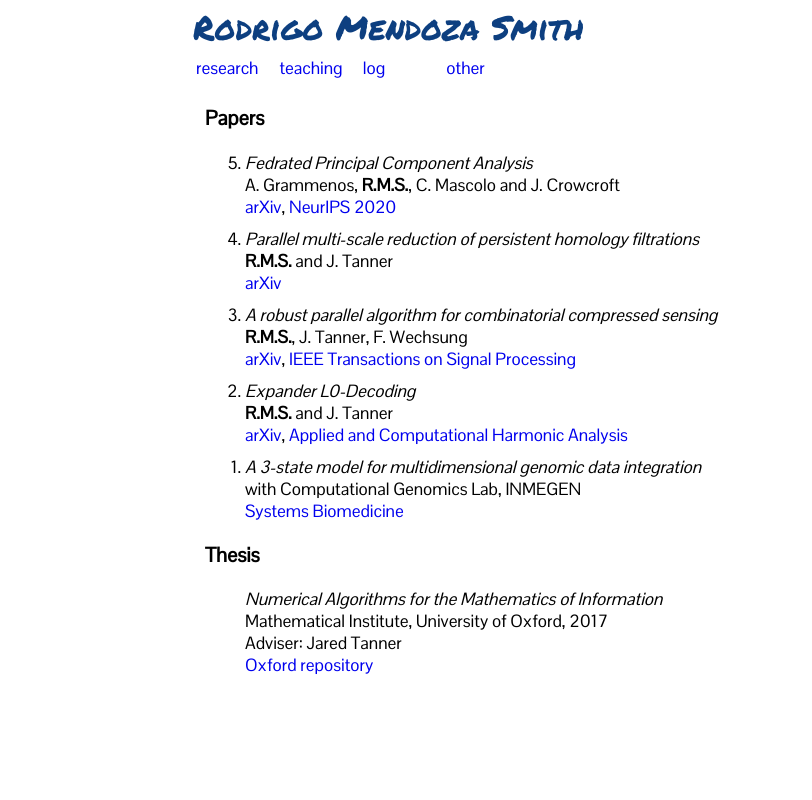
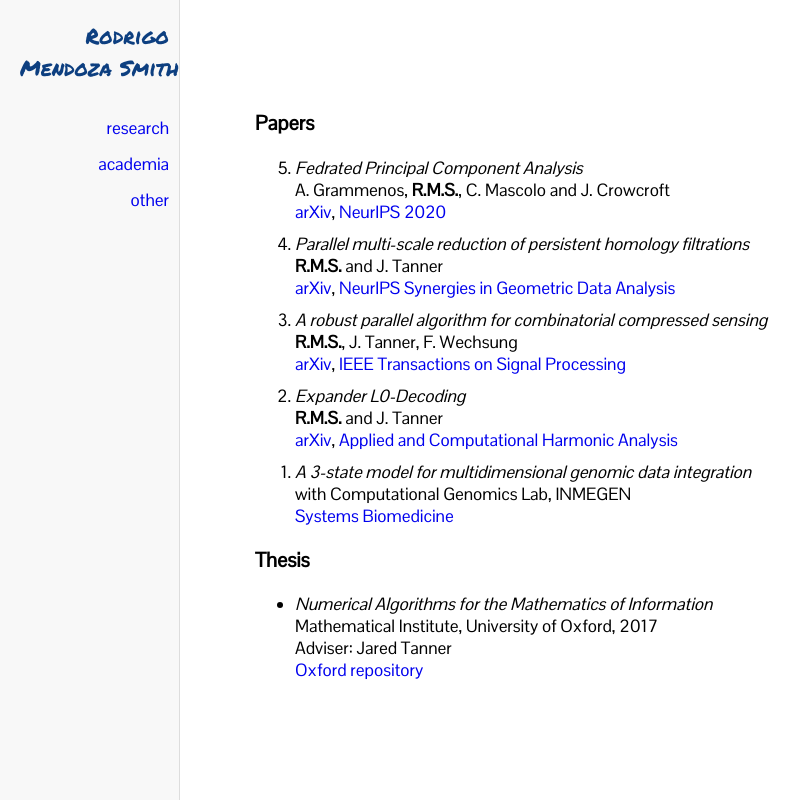
Before and after one commit to rodrgo/rodrgo.github.io, a PHP site: page /research.html in a window 1280 px wide. Shown: the whole page, without its empty margins (0-812 px from the left). Run offline with PHP 8.4, Linux system fonts and the light colour scheme.

Commit message:
Small refactor

```diff
--- a/research.html
+++ b/research.html
@@ -8,31 +8,15 @@
 	<link href="https://fonts.googleapis.com/css?family=Permanent+Marker" rel="stylesheet" type="text/css" />
 	<link href='https://fonts.googleapis.com/css?family=Roboto:400,300,100|Pontano+Sans|Open+Sans:300|Raleway' rel='stylesheet' type='text/css'>
 	<link rel="stylesheet" type="text/css" href="style.css" />
-<table width="100%">
-	<td>
-		<table>
-			<tr>
-				<a class="nameheader" href="index.html">Rodrigo Mendoza Smith</a>
-			</tr>
-			<tr>
-				<td align="left" width="20%">
-					<a class="section" href="research.html" title="research">research</a>
-				</td>
-				<td align="left" width="20%">
-					<a class="section" href="teaching.html" title="teaching">teaching</a>
-				</td>
-				<td align="left" width="20%">
-					<a class="section" href="log.html" title="log">log</a>
-				</td>
-				<td align="left" width="20%">
-					<a class="section" href="other.html" title="log">other</a>
-				</td>
-			</tr>
-		</table>
-	</td>
-</table>
 </head>
 <body>
+<div class="sidebar">
+	<a class="nameheader" href="index.html">Rodrigo<br/>Mendoza Smith</a>
+	<a class="section" href="research.html" title="research">research</a>
+	<a class="section" href="academia.html" title="academia">academia</a>
+	<a class="section" href="other.html" title="other">other</a>
+</div>
+<div class="main-content">
 
 <div class="container">
     <h3>Papers</h3>
@@ -47,7 +31,8 @@
         <li id="tda">
             <em>Parallel multi-scale reduction of persistent homology filtrations</em><br>
             <b>R.M.S.</b> and J. Tanner<br>
-            <a href="https://arxiv.org/abs/1708.04710" target="_blank">arXiv</a><br>
+            <a href="https://arxiv.org/abs/1708.04710" target="_blank">arXiv</a>,
+            <a href="https://neurips.cc/Conferences/2017/Schedule?showEvent=8786" target="_blank">NeurIPS Synergies in Geometric Data Analysis</a><br>
         </li>
         <li id="robust-l0">
             <em>A robust parallel algorithm for combinatorial compressed sensing</em><br>
@@ -73,13 +58,16 @@
 <div class="container">
     <h3>Thesis</h3>
     <ul>
-        <em>Numerical Algorithms for the Mathematics of Information</em><br>
-        Mathematical Institute, University of Oxford, 2017 <br>
-        Adviser: Jared Tanner <br>
-        <a href="https://ora.ox.ac.uk/objects/uuid:451a418b-eca0-454f-8b54-7b6476056969" target="_blank">Oxford repository</a><br>
+        <li>
+            <em>Numerical Algorithms for the Mathematics of Information</em><br>
+            Mathematical Institute, University of Oxford, 2017 <br>
+            Adviser: Jared Tanner <br>
+            <a href="https://ora.ox.ac.uk/objects/uuid:451a418b-eca0-454f-8b54-7b6476056969" target="_blank">Oxford repository</a>
+        </li>
     </ul>
 </div>
 
+</div>
 
 </body>
 <script>
--- a/style.css
+++ b/style.css
@@ -41,7 +41,7 @@ li {
 }
 
 a.customisable-highlight { color: green; }
-h1.summary { display: none!; }
+h1.summary { display: none !important; }
 
 h3#nocap:first-letter {
   text-transform: lowercase!important;
@@ -58,7 +58,12 @@ h3#nocap:first-letter {
   color: #a21919;
   font-size: 25pt;
   color: #0D3F80;
-	text-align: center;
+	text-align: left;
+	white-space: nowrap;
+	display: block;
+}
+.section {
+  margin-right: 15px;
 }
 .section:hover {
   color: #4444FF;
@@ -71,8 +76,19 @@ h3#nocap:first-letter {
 #pic {
 	float: left;
 	width: 220px;
+	max-width: 100%;
 	margin-right: 15px;
 	margin-bottom: 15px;
+}
+
+@media (max-width: 480px) {
+  #pic {
+    width: 100%;
+    max-width: 150px;
+    float: none;
+    display: block;
+    margin: 0 auto 15px;
+  }
 }
 
 .container {
@@ -100,8 +116,6 @@ a.bibitem {
 
 body {
   font-family: 'Pontano Sans', serif;
-    max-width: 900px;
-    margin: 0 auto;
   font-size: 13pt;
   text-justify: inter-word;
   hyphens: auto;
@@ -109,4 +123,87 @@ body {
   -moz-hyphens: auto;
   -ms-hyphens: auto;
   -o-hyphens: auto;
-};
+  margin: 0;
+  padding: 0;
+}
+
+.sidebar {
+  position: fixed;
+  left: 0;
+  top: 0;
+  width: 180px;
+  height: 100vh;
+  padding: 20px;
+  padding-right: 10px;
+  background-color: #f8f8f8;
+  border-right: 1px solid #ddd;
+  box-sizing: border-box;
+}
+
+.main-content {
+  margin-left: calc((100vw + 220px - 900px) / 2);
+  padding: 20px;
+  padding-top: 90px;
+  max-width: 900px;
+  min-width: 0;
+  overflow-wrap: break-word;
+  word-wrap: break-word;
+  box-sizing: border-box;
+}
+
+@media (max-width: 1400px) {
+  .main-content {
+    margin-left: 220px;
+    margin-right: 20px;
+  }
+}
+
+@media (max-width: 768px) {
+  .sidebar {
+    padding: 20px;
+    padding-right: 10px;
+  }
+
+  .main-content {
+    margin-left: 220px;
+    margin-right: 20px;
+    padding: 15px;
+    padding-top: 90px;
+    max-width: calc(100vw - 260px);
+  }
+}
+
+@media (max-width: 480px) {
+  .sidebar {
+    padding: 20px;
+    padding-right: 10px;
+  }
+
+  .main-content {
+    margin-left: 220px;
+    margin-right: 10px;
+    padding: 10px;
+    padding-top: 90px;
+    max-width: calc(100vw - 250px);
+  }
+
+  .sidebar .nameheader {
+    font-size: 14pt;
+    margin-bottom: 20px;
+  }
+}
+
+.sidebar .nameheader {
+  margin-bottom: 30px;
+  display: block;
+  text-align: right;
+  font-size: 16pt;
+}
+
+.sidebar .section {
+  display: block;
+  margin-bottom: 8px;
+  margin-right: 0;
+  padding: 3px 0;
+  text-align: right;
+}
```
Also changed, not shown: academia.html (renamed from log.html, +84 -62 lines), index.html (+12 -27 lines), other.html (+8 -24 lines), teaching.html (deleted, +0 -141 lines), rms-kenobi.jpg (added), 1 other file. Lines whose indentation alone changed are shown as unchanged.
